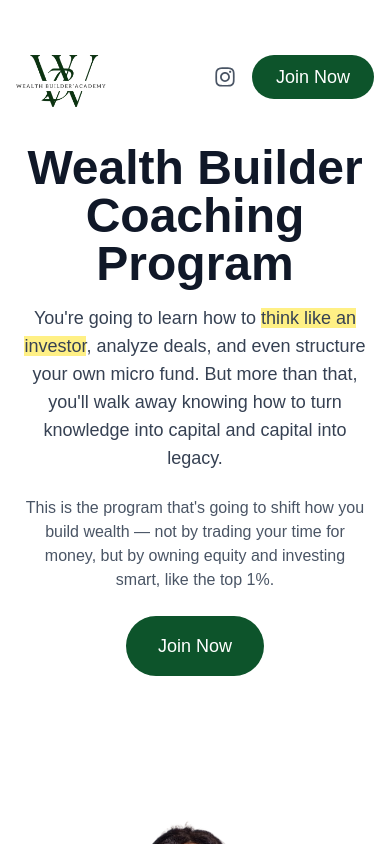
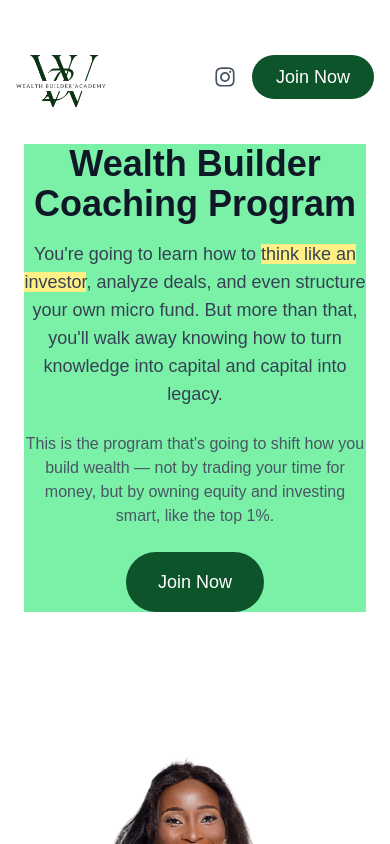
Before and after one commit to Lukwago-Joel-Jr/tce-digital-investments, a Next.js app: page /wealth-builder-program in a window 390 px wide. Shown: the top 844 px of the page. Built offline with nearby package versions, Linux system fonts and the light colour scheme; a web font is replaced by a local one.

Commit message:
adjusted font size

```diff
--- a/src/app/wealth-builder-program/page.js
+++ b/src/app/wealth-builder-program/page.js
@@ -47,8 +47,8 @@ export default function CoursePage() {
   return (
     <div className="bg-white text-gray-900 px-6 py-16 space-y-20 mt-20 md:mt-30">
       {/* Hero Section */}
-      <section className="text-center max-w-3xl mx-auto">
-        <h1 className="md:text-8xl text-5xl font-bold mb-4">
+      <section className="text-center md:max-w-3xl md:mx-auto w-full bg-green-300">
+        <h1 className="md:text-8xl text-4xl font-bold mb-4">
           Wealth Builder Coaching Program
         </h1>
         <p className="text-lg text-gray-700 mb-6">
--- a/src/components/About.js
+++ b/src/components/About.js
@@ -1,5 +1,6 @@
 import React from "react";
 import Image from "next/image";
+import Link from "next/link";
 
 const AboutSection = () => {
   return (
@@ -85,9 +86,12 @@ const AboutSection = () => {
             </p>
           </div>
         </div>
-        <button className="bg-green-900 text-white px-6 py-2 rounded-full text-lg hover:bg-green-800 transition">
-          Join Now
-        </button>
+
+        <Link href="/wealth-builder-program">
+          <button className="bg-green-900 text-white px-6 py-2 rounded-full text-lg hover:bg-green-800 transition">
+            Join Now
+          </button>
+        </Link>
       </div>
     </div>
   );
```
